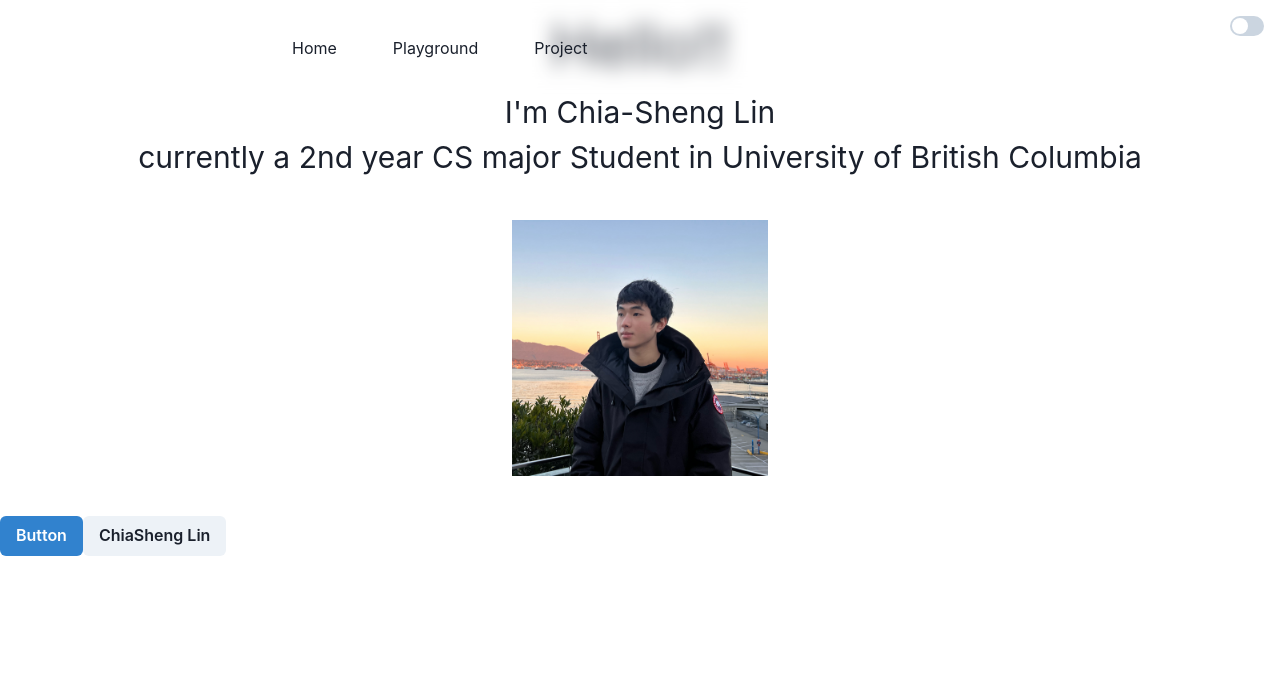
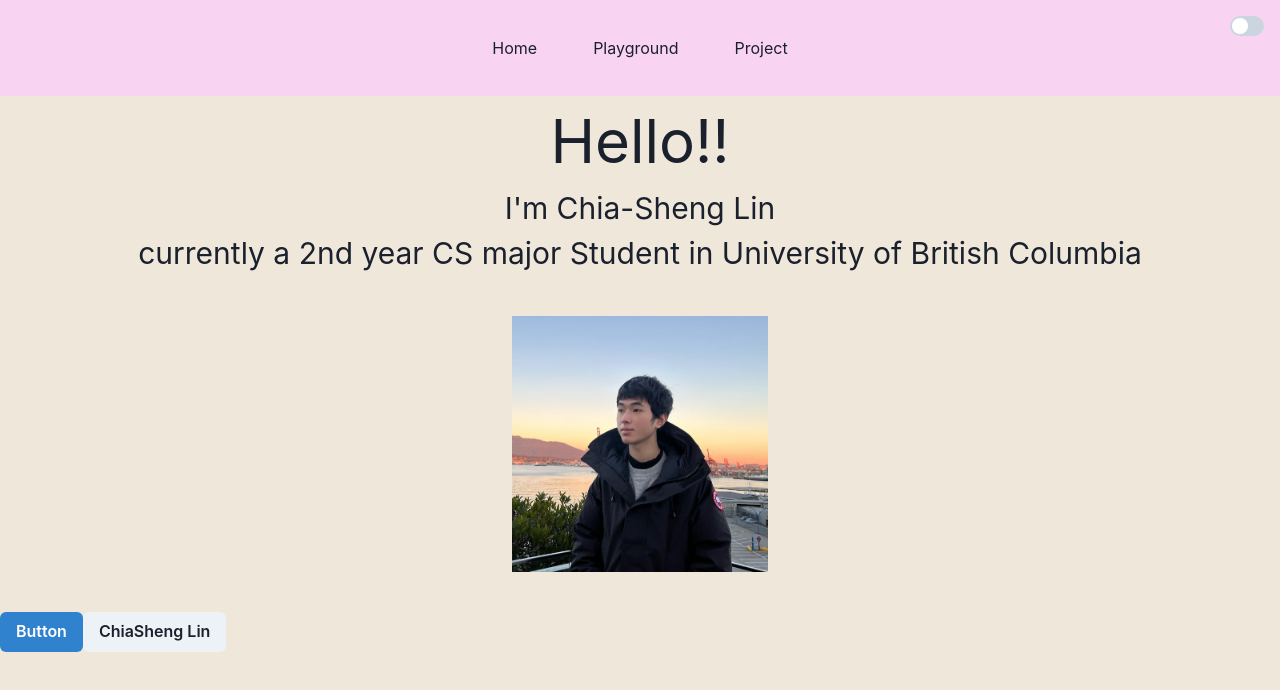
Before and after one commit to chiashenglin0204/Chia-Sheng-Funny-Website, a Next.js app: page / in a window 1280 px wide. Shown: the top 690 px of the page. Built offline with nearby package versions, Linux system fonts and the light colour scheme.

Commit message:
Cool colour for theme !!

```diff
--- a/src/components/NavBar.tsx
+++ b/src/components/NavBar.tsx
@@ -1,8 +1,8 @@
 import {
   Box,
+  Center,
   Container,
   Link,
-  Text,
   useColorModeValue,
 } from "@chakra-ui/react";
 import { DarkModeSwitch } from "./DarkModeSwitch";
@@ -11,12 +11,12 @@ export const NavBar = () => {
   return (
     <Box
       display="flex"
-      position="fixed"
+      position="relative"
       as="nav"
       w="100%"
-      bg={useColorModeValue("#ffffff40", "#20202380")}
+      bg={useColorModeValue("#fad0f7d3", "#6a96dae8")}
       css={{ backdropFilter: "blur(10px)" }}
-      zIndex={1}
+      zIndex={10}
     >
       <Container
         display="flex"
@@ -26,6 +26,7 @@ export const NavBar = () => {
         align="center"
         justify="space-between"
       >
+        <Center width="100%">
           <Link href="./" m={7}>
             Home
           </Link>
@@ -35,8 +36,9 @@ export const NavBar = () => {
           <Link href="./project" m={7}>
             Project
           </Link>
+        </Center>
+      </Container>
       <DarkModeSwitch />
-      </Container>
     </Box>
   );
 };
--- a/src/theme.tsx
+++ b/src/theme.tsx
@@ -1,21 +1,36 @@
-import { extendTheme } from '@chakra-ui/react'
-import { createBreakpoints } from '@chakra-ui/theme-tools'
+import { extendTheme } from "@chakra-ui/react";
+import { createBreakpoints, mode } from "@chakra-ui/theme-tools";
 
-const fonts = { mono: `'Menlo', monospace` }
+const fonts = { mono: `'Menlo', monospace` };
+
+const styles = {
+  global: (props) => ({
+    body: {
+      bg: mode("#f0e7db", "#1A202C")(props),
+    },
+  }),
+};
 
 const breakpoints = createBreakpoints({
-  sm: '40em',
-  md: '52em',
-  lg: '64em',
-  xl: '80em',
-})
+  sm: "40em",
+  md: "52em",
+  lg: "64em",
+  xl: "80em",
+});
+
+const config = {
+  initialColorMode: "dark",
+  useSystemColorMode: false,
+};
 
 const theme = extendTheme({
+  config,
+  styles,
   colors: {
-    black: '#16161D',
+    black: "#16161D",
   },
   fonts,
   breakpoints,
-})
+});
 
-export default theme
+export default theme;
```
Lines whose indentation alone changed are shown as unchanged.
